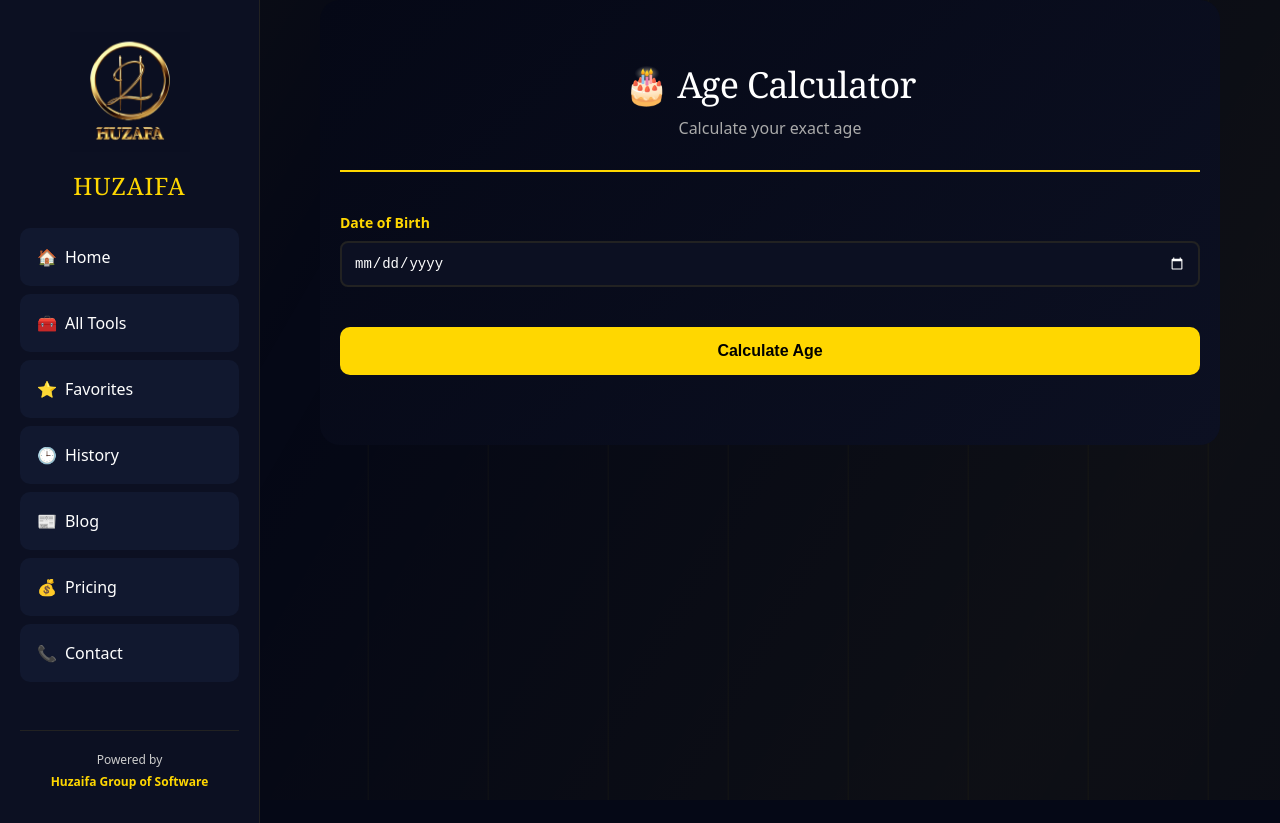
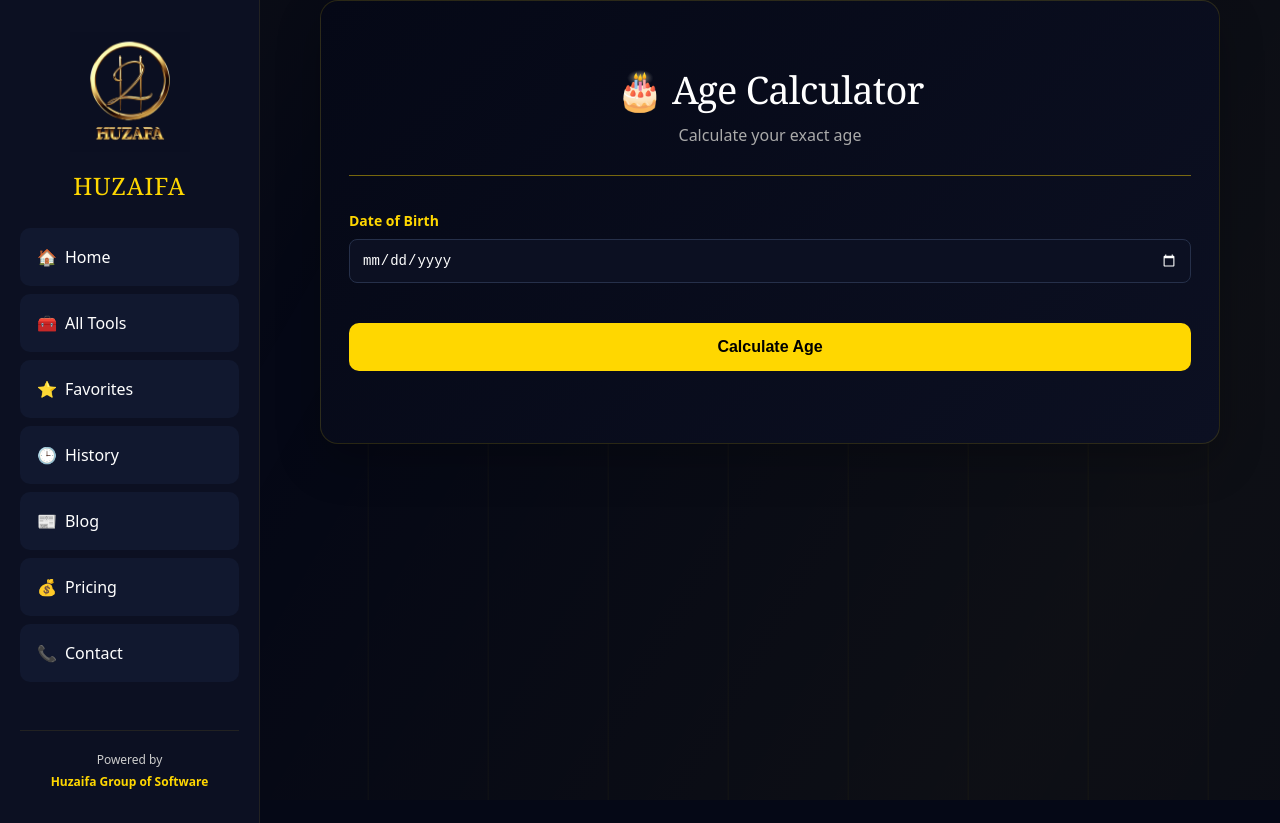
Before and after one commit to huzafahgs/huzaifa-tools, a React (Vite) app: page /age-calculator in a window 1280 px wide. Built offline with nearby package versions, Linux system fonts and the light colour scheme.

Commit message:
Polish shared tool page experience

```diff
--- a/src/pages/ToolPage.jsx
+++ b/src/pages/ToolPage.jsx
@@ -74,7 +74,14 @@ function ToolPage() {
 
   return (
     <Layout title={tool.name}>
-      <Suspense fallback={<div style={{ padding: "40px", color: "white", textAlign: "center" }}>Loading...</div>}>
+      <Suspense fallback={
+        <div className="tool-container">
+          <div className="loading-state" role="status" aria-live="polite">
+            <span className="loading" aria-hidden="true"></span>
+            <span>Loading {tool.name}...</span>
+          </div>
+        </div>
+      }>
         {Component ? <Component /> : <ComingSoon toolName={tool.name} />}
       </Suspense>
     </Layout>
--- a/src/styles/Tool.css
+++ b/src/styles/Tool.css
@@ -2,28 +2,34 @@
 .tool-container {
   max-width: 900px;
   margin: 0 auto;
-  padding: 40px 20px;
+  padding: 42px 28px;
   background: linear-gradient(135deg, #050816 0%, #0c1022 100%);
-  border-radius: 20px;
+  border: 1px solid rgba(255, 215, 0, 0.14);
+  border-radius: 18px;
   color: white;
+  box-shadow: 0 18px 45px rgba(0, 0, 0, 0.24);
 }
 
 .tool-header {
   text-align: center;
-  margin-bottom: 40px;
-  padding-bottom: 30px;
-  border-bottom: 2px solid gold;
+  margin-bottom: 34px;
+  padding-bottom: 26px;
+  border-bottom: 1px solid rgba(255, 215, 0, 0.45);
 }
 
 .tool-header h1 {
-  font-size: 36px;
-  margin-bottom: 10px;
+  font-size: clamp(28px, 4vw, 38px);
+  line-height: 1.12;
+  margin-bottom: 12px;
   color: white;
 }
 
 .tool-header p {
   color: #aaa;
   font-size: 16px;
+  line-height: 1.6;
+  max-width: 680px;
+  margin: 0 auto;
 }
 
 /* Common Input Elements */
@@ -31,37 +37,42 @@
   width: 100%;
   height: 250px;
   padding: 20px;
-  border: 2px solid #222;
+  border: 1px solid #26304a;
   border-radius: 10px;
   background: #0c1022;
   color: white;
   font-family: monospace;
   font-size: 14px;
+  line-height: 1.55;
   margin-bottom: 30px;
   resize: vertical;
+  transition: border-color 0.2s ease, box-shadow 0.2s ease, background-color 0.2s ease;
 }
 
 .tool-textarea:focus {
   outline: none;
   border-color: gold;
-  box-shadow: 0 0 10px rgba(255, 215, 0, 0.3);
+  background: #0a0d1a;
+  box-shadow: 0 0 0 3px rgba(255, 215, 0, 0.16);
 }
 
 .tool-input {
   width: 100%;
   padding: 15px;
-  border: 2px solid #222;
+  border: 1px solid #26304a;
   border-radius: 10px;
   background: #0c1022;
   color: white;
   font-size: 14px;
   margin-bottom: 20px;
+  transition: border-color 0.2s ease, box-shadow 0.2s ease, background-color 0.2s ease;
 }
 
 .tool-input:focus {
   outline: none;
   border-color: gold;
-  box-shadow: 0 0 10px rgba(255, 215, 0, 0.3);
+  background: #0a0d1a;
+  box-shadow: 0 0 0 3px rgba(255, 215, 0, 0.16);
 }
 
 /* Stats Grid */
@@ -83,7 +94,7 @@
 
 .stat-box:hover {
   border-color: gold;
-  transform: translateY(-5px);
+  transform: translateY(-3px);
 }
 
 .stat-value {
@@ -103,7 +114,7 @@
 /* Form Grid */
 .form-grid {
   display: grid;
-  grid-template-columns: repeat(auto-fit, minmax(200px, 1fr));
+  grid-template-columns: repeat(auto-fit, minmax(220px, 1fr));
   gap: 20px;
   margin-bottom: 30px;
 }
@@ -120,33 +131,22 @@
   font-size: 14px;
 }
 
-.form-group input {
+.form-group input,
+.form-group select {
   padding: 12px;
-  border: 2px solid #222;
+  border: 1px solid #26304a;
   border-radius: 8px;
   background: #0c1022;
   color: white;
   font-size: 14px;
+  min-height: 44px;
 }
 
-.form-group input:focus {
-  outline: none;
-  border-color: gold;
-  box-shadow: 0 0 8px rgba(255, 215, 0, 0.2);
-}
-
-.form-group select {
-  padding: 12px;
-  border: 2px solid #222;
-  border-radius: 8px;
-  background: #0c1022;
-  color: white;
-  font-size: 14px;
-}
-
+.form-group input:focus,
 .form-group select:focus {
   outline: none;
   border-color: gold;
+  box-shadow: 0 0 0 3px rgba(255, 215, 0, 0.14);
 }
 
 /* Buttons */
@@ -159,7 +159,8 @@
   font-weight: bold;
   font-size: 16px;
   cursor: pointer;
-  transition: all 0.3s ease;
+  min-height: 48px;
+  transition: transform 0.2s ease, box-shadow 0.2s ease, background-color 0.2s ease, opacity 0.2s ease;
   margin: 10px 5px 10px 0;
 }
 
@@ -167,6 +168,20 @@
   background: #ffd700;
   transform: translateY(-2px);
   box-shadow: 0 5px 15px rgba(255, 215, 0, 0.3);
+}
+
+.tool-button:focus-visible,
+.tool-button-secondary:focus-visible {
+  outline: 3px solid rgba(255, 215, 0, 0.55);
+  outline-offset: 3px;
+}
+
+.tool-button:disabled,
+.tool-button-secondary:disabled {
+  cursor: not-allowed;
+  opacity: 0.58;
+  transform: none;
+  box-shadow: none;
 }
 
 .tool-button-secondary {
@@ -178,7 +193,8 @@
   font-weight: bold;
   font-size: 14px;
   cursor: pointer;
-  transition: all 0.3s ease;
+  min-height: 42px;
+  transition: background-color 0.2s ease, color 0.2s ease, opacity 0.2s ease;
   margin: 5px;
 }
 
@@ -190,14 +206,16 @@
 /* Output Box */
 .output-box {
   background: #0c1022;
-  border: 2px solid gold;
+  border: 1px solid rgba(255, 215, 0, 0.72);
   border-radius: 10px;
   padding: 20px;
   margin-top: 30px;
   color: white;
-  word-break: break-all;
+  overflow-wrap: anywhere;
   font-family: monospace;
   font-size: 14px;
+  line-height: 1.55;
+  box-shadow: inset 0 0 0 1px rgba(255, 215, 0, 0.04);
 }
 
 .output-label {
@@ -205,13 +223,15 @@
   font-weight: bold;
   margin-bottom: 10px;
   font-size: 12px;
+  letter-spacing: 0.04em;
+  text-transform: uppercase;
 }
 
 /* Two Column Layout */
 .tool-two-column {
   display: grid;
   grid-template-columns: 1fr 1fr;
-  gap: 30px;
+  gap: 24px;
   margin-top: 30px;
 }
 
@@ -221,15 +241,34 @@
   }
 
   .tool-container {
-    padding: 20px;
+    padding: 24px 16px;
+    border-radius: 14px;
   }
 
   .tool-header h1 {
     font-size: 28px;
   }
 
+  .tool-header {
+    margin-bottom: 26px;
+    padding-bottom: 20px;
+  }
+
   .stats-grid {
-    grid-template-columns: repeat(2, 1fr);
+    grid-template-columns: 1fr 1fr;
+    gap: 12px;
+  }
+
+  .stat-box,
+  .result-box,
+  .output-box {
+    padding: 16px;
+  }
+
+  .result-item {
+    align-items: flex-start;
+    gap: 10px;
+    flex-wrap: wrap;
   }
 }
 
@@ -297,7 +336,7 @@
 /* Result Box */
 .result-box {
   background: #11182f;
-  border: 1px solid gold;
+  border: 1px solid rgba(255, 215, 0, 0.68);
   border-radius: 10px;
   padding: 20px;
   margin-top: 20px;
@@ -323,6 +362,7 @@
   color: gold;
   font-weight: bold;
   font-family: monospace;
+  overflow-wrap: anywhere;
 }
 
 /* Table */
@@ -422,6 +462,16 @@
   animation: spin 1s linear infinite;
 }
 
+.loading-state {
+  min-height: 240px;
+  display: grid;
+  place-items: center;
+  gap: 14px;
+  text-align: center;
+  color: #aaa;
+  font-weight: bold;
+}
+
 @keyframes spin {
   to {
     transform: rotate(360deg);
@@ -436,6 +486,7 @@
   padding: 15px;
   border-radius: 8px;
   margin-bottom: 20px;
+  line-height: 1.5;
 }
 
 /* Success Message */
@@ -446,6 +497,7 @@
   padding: 15px;
   border-radius: 8px;
   margin-bottom: 20px;
+  line-height: 1.5;
 }
 
 /* Info Message */
@@ -456,4 +508,17 @@
   padding: 15px;
   border-radius: 8px;
   margin-bottom: 20px;
+  line-height: 1.5;
 }
+
+@media (prefers-reduced-motion: reduce) {
+  .loading,
+  .copy-success {
+    animation: none;
+  }
+
+  .tool-button:hover,
+  .stat-box:hover {
+    transform: none;
+  }
+}
```
